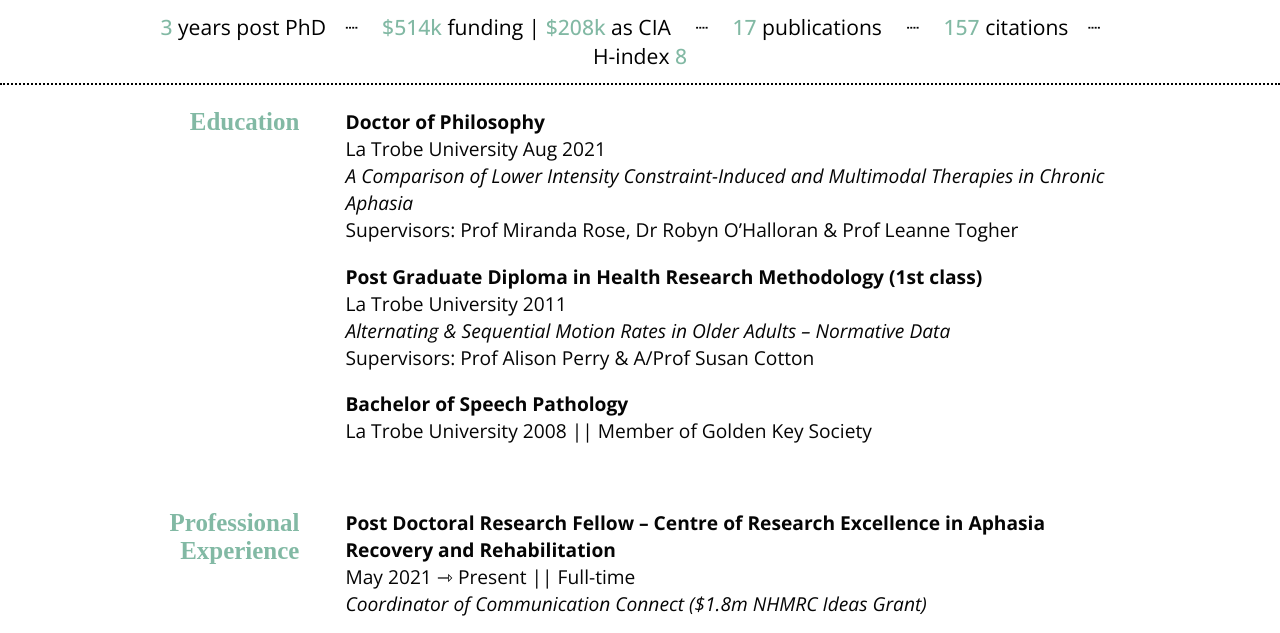
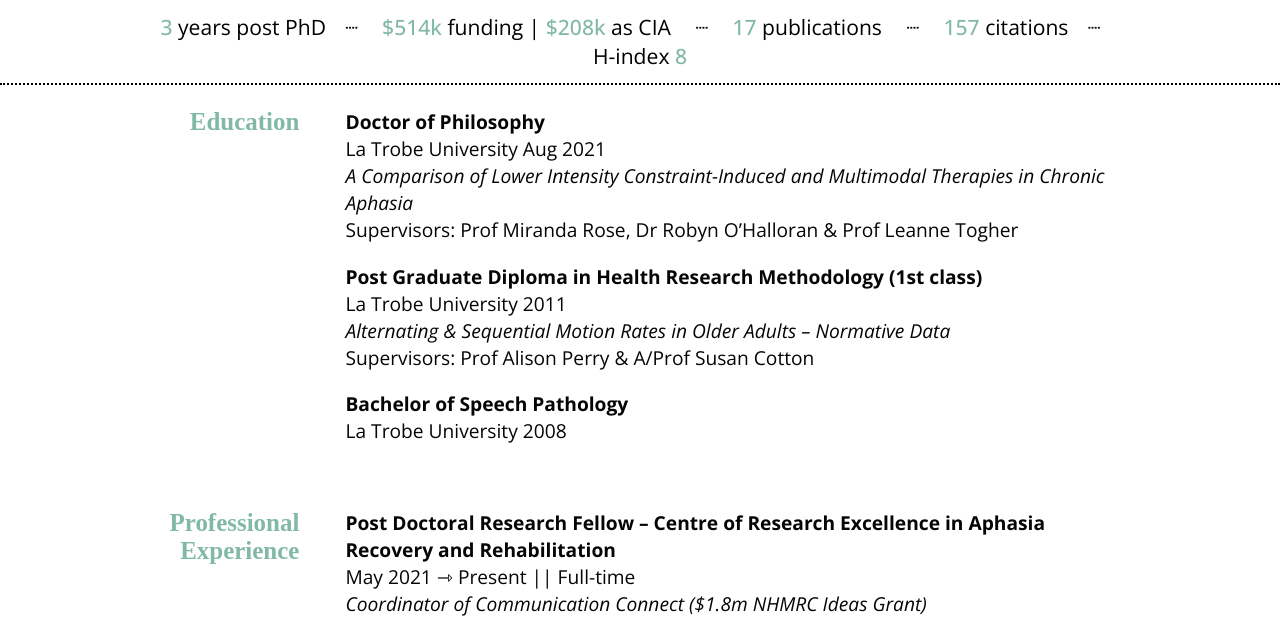
Before and after one commit to JohnEPierce/JohnEPierce.github.io, a plain HTML site: page CV.html in a window 1280 px wide. Shown: the part 167-800 px from the top of the page. Drawn offline with nearby package versions, Linux system fonts and the light colour scheme; a script that the page names is missing.

Commit message:
Update CV.html

```diff
--- a/CV.html
+++ b/CV.html
@@ -198,7 +198,7 @@
 
                 <p><b>Bachelor of Speech Pathology</b>
                 <br>La Trobe University
-                2008 || Member of Golden Key Society</p>
+                2008</p>
         </div>
         <a id="topArrow" href="#header">
             <svg xmlns="http://www.w3.org/2000/svg" width="16" height="16" fill="currentColor" class="bi bi-arrow-up-circle" viewBox="0 0 16 16">
@@ -1137,6 +1137,7 @@
             Member of:
             <ul>
                 <li>International Stroke Recovery and Rehabilitation Alliance - Emerging Leaders Group</li>
+                <li>Affiliate - Centre of Research Excellence to Accelerate Stroke Trial Innovation and Translation</li>
                 <li>Collaboration of Aphasia
                     Trialists - Trials for Aphasia Panel</li>
                 <li>Collaboration of Aphasia
```
